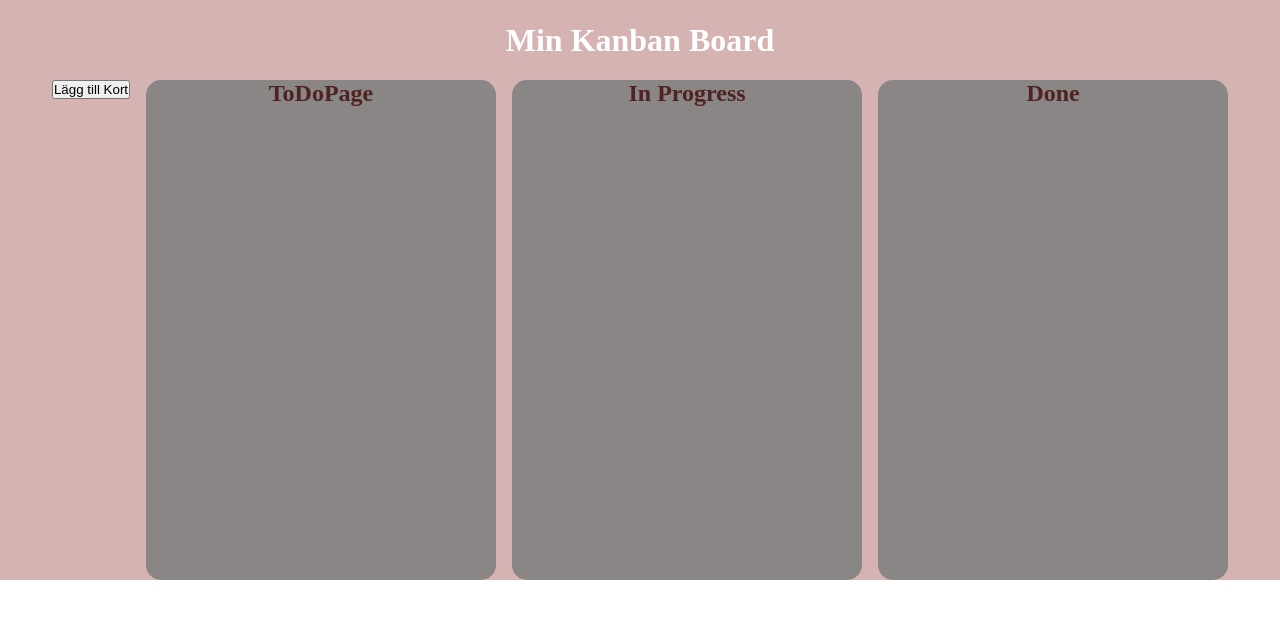
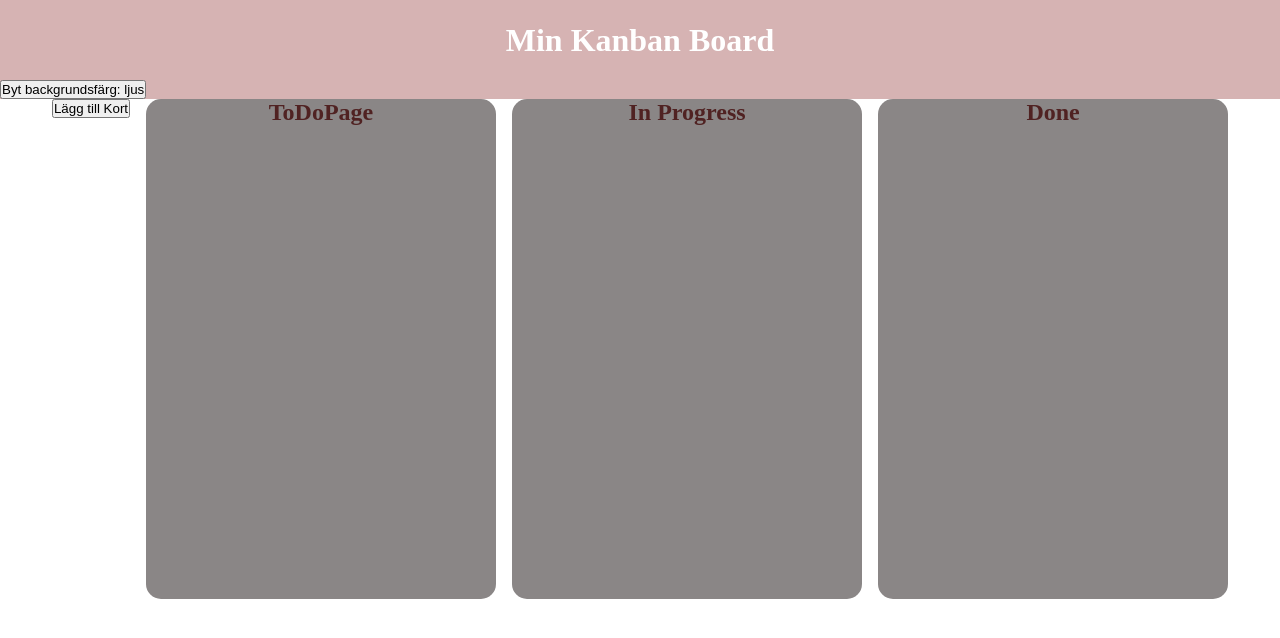
Before and after one commit to Fridbergs/kanban_board, a React (Vite) app: page / in a window 1280 px wide. Shown: the top 638 px of the page. Built offline with nearby package versions, Linux system fonts and the light colour scheme.

Commit message:
Finished the context - project completed

```diff
--- a/src/App.jsx
+++ b/src/App.jsx
@@ -3,20 +3,25 @@ import { BrowserRouter as Router, Route, Routes, Link } from "react-router-dom";
 import Board from "./Board";
 import "./App.css";
 import "./index.css";
+import { ThemeProvider } from "./ThemeContext";
+import ThemeToggler from "./ThemeToggler";
 
 function App() {
   return (
+    <ThemeProvider>
       <Router>
         <div className="app">
           <Link to="/" className="homeLink">
             <h1>Min Kanban Board</h1>
           </Link>
+          <ThemeToggler />
           <Routes>
             <Route path="/:columnName" element={<Board />} />
             <Route path="/" element={<Board />} />
           </Routes>
         </div>
       </Router>
+    </ThemeProvider>
   );
 }
 
--- a/src/Board.jsx
+++ b/src/Board.jsx
@@ -2,9 +2,11 @@ import { useState, useEffect } from "react";
 import { useParams } from "react-router-dom";
 import AddCard from "./AddCard";
 import Column from "./Column";
+import { useTheme } from "./ThemeContext"; //
 
 const Board = () => {
   const { columnName } = useParams();
+  const { backgroundColor } = useTheme();
   function generateId() {
     return Math.random().toString(36).substr(2, 9);
   }
@@ -89,7 +91,7 @@ const Board = () => {
   };
 
   return (
-    <div className="board">
+    <div className="board" style={{ backgroundColor: backgroundColor }}>
       <AddCard addCard={addCard} columns={columns} />
       {filteredColumns.map((column, index) => (
         <Column
--- /dev/null
+++ b/src/ThemeContext.jsx
@@ -0,0 +1,33 @@
+import React, { createContext, useState, useContext } from "react";
+
+// Skapa context
+const ThemeContext = createContext();
+
+// Provider-komponent
+export const ThemeProvider = ({ children }) => {
+  const [theme, setTheme] = useState("light"); // Standardtemat är 'light'
+  const [backgroundColor, setBackgroundColor] = useState("#FFFFFF"); // Standard bakgrundsfärg för 'light' tema
+
+  // Funktion för att växla tema
+  const toggleTheme = () => {
+    setTheme((prevTheme) => {
+      const newTheme = prevTheme === "light" ? "dark" : "light";
+      setBackgroundColor(newTheme === "light" ? "#FFFFFF" : "#333333"); // Växla bakgrundsfärgen beroende på tema
+      return newTheme;
+    });
+  };
+
+  // Värdet som kommer tillhandahållas till alla barnkomponenter
+  const value = {
+    theme,
+    toggleTheme,
+    backgroundColor,
+  };
+
+  return (
+    <ThemeContext.Provider value={value}>{children}</ThemeContext.Provider>
+  );
+};
+
+// Custom hook för att använda kontexten
+export const useTheme = () => useContext(ThemeContext);
--- /dev/null
+++ b/src/ThemeToggler.jsx
@@ -0,0 +1,14 @@
+import React from "react";
+import { useTheme } from "./ThemeContext";
+
+function ThemeToggler() {
+  const { theme, toggleTheme } = useTheme(); // Använda hook för att få åtkomst till tema och toggle-funktionen
+
+  return (
+    <button onClick={toggleTheme}>
+      Byt backgrundsfärg: {theme === "light" ? "ljus" : "mörkt"}
+    </button> // Knappen visar nuvarande tema och byter tema när den klickas på
+  );
+}
+
+export default ThemeToggler;
```
Lines whose indentation alone changed are shown as unchanged.
